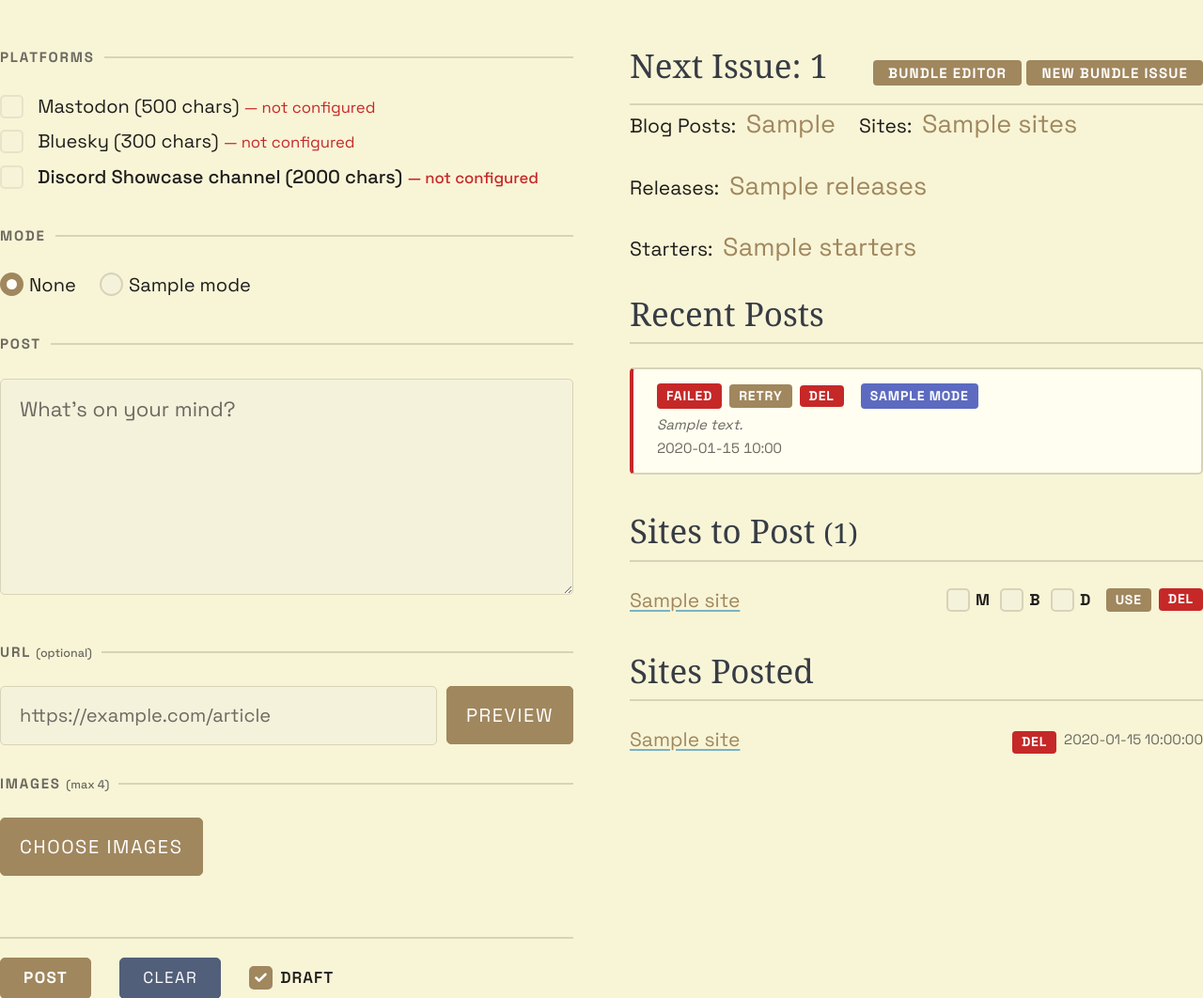
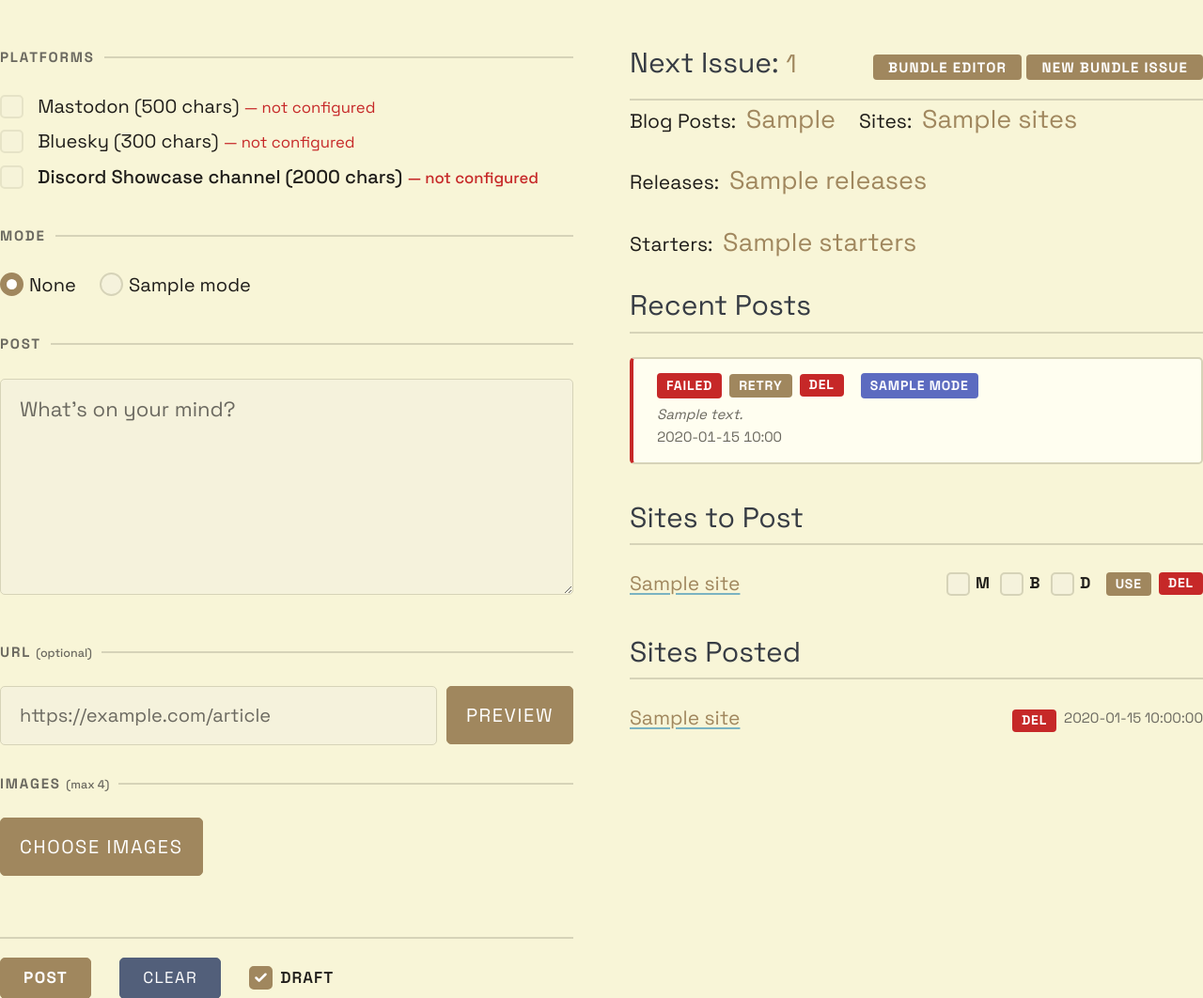
Before and after one commit to bobmonsour/social-posting, a Flask app: template templates/compose.html in a window 1280 px wide. Shown: the part 168-1230 px from the top of the page at 94% size. Run offline with Flask 3, Linux system fonts and the light colour scheme; the template is opened without the code that fills it: most values are stand-ins (such as "Sample title", 1, 10 or a date in 2020); some libraries are stand-ins or nearby versions; some web fonts are replaced.

Commit message:
Social links bundledb lookup, compose page UI tweaks
- Check bundledb AuthorSite for social links before scraping HTML
- CLEAR button resets BWE sidebar M/B/D checkboxes and scrolls to top
- Sidebar headings use body font at smaller size, issue number styled like counts
- Remove count from Sites to Post heading

Co-Authored-By: Claude Opus 4.6 <noreply@anthropic.com>

```diff
--- a/app.py
+++ b/app.py
@@ -584,12 +584,62 @@ def link_preview():
     })
 
 
+def _lookup_social_links_from_bundledb(site_url):
+    """Check bundledb for social links matching a site URL via AuthorSite.
+
+    Normalizes URLs (lowercase, strip trailing slash, strip www.) for matching.
+    Returns {"mastodon": "@user@instance", "bluesky": "@handle"} or None if no match.
+    """
+    from services.social_links import _url_to_mastodon_mention, _url_to_bluesky_mention
+
+    def _normalize(u):
+        u = u.lower().rstrip("/")
+        if not u.startswith(("http://", "https://")):
+            u = "https://" + u
+        from urllib.parse import urlparse
+        parsed = urlparse(u)
+        host = (parsed.hostname or "").lstrip("www.")
+        return f"{parsed.scheme}://{host}{parsed.path.rstrip('/')}"
+
+    normalized_site = _normalize(site_url)
+
+    try:
+        with open(_get_path("BUNDLEDB_PATH"), "r") as f:
+            data = json.load(f)
+    except Exception:
+        return None
+
+    for item in data:
+        author_site = item.get("AuthorSite", "")
+        if not author_site:
+            continue
+        if _normalize(author_site) == normalized_site:
+            sl = item.get("socialLinks", {})
+            mastodon_url = sl.get("mastodon", "")
+            bluesky_url = sl.get("bluesky", "")
+            if mastodon_url or bluesky_url:
+                result = {"mastodon": "", "bluesky": ""}
+                if mastodon_url:
+                    result["mastodon"] = _url_to_mastodon_mention(mastodon_url)
+                if bluesky_url:
+                    result["bluesky"] = _url_to_bluesky_mention(bluesky_url)
+                if result["mastodon"] or result["bluesky"]:
+                    return result
+
+    return None
+
+
 @app.route("/social-links", methods=["POST"])
 def social_links():
     data = request.get_json()
     url = data.get("url", "").strip() if data else ""
     if not url:
         return jsonify({"error": "No URL"}), 400
+    # Check bundledb first for existing social links via AuthorSite match
+    links = _lookup_social_links_from_bundledb(url)
+    if links:
+        return jsonify(links)
+    # Fall back to scraping the site's HTML
     links = extract_social_links(url)
     return jsonify(links)
 
--- a/static/css/style.css
+++ b/static/css/style.css
@@ -512,7 +512,8 @@ label:has(#cb-bluesky) {
 
 /* ===== Recent posts sidebar ===== */
 .recent-posts h2 {
-    font-size: 1.75rem;
+    font-family: var(--font-body);
+    font-size: 1.5rem;
     font-weight: 400;
     margin-bottom: 1.25rem;
     padding-bottom: 0.5rem;
@@ -631,7 +632,8 @@ label:has(#cb-bluesky) {
 
 /* ===== BWE queue sidebar ===== */
 .bwe-queue h2 {
-    font-size: 1.75rem;
+    font-family: var(--font-body);
+    font-size: 1.5rem;
     font-weight: 400;
     margin-top: 2rem;
     margin-bottom: 1.25rem;
@@ -756,7 +758,8 @@ label:has(#cb-bluesky) {
 
 /* ===== BWE posted sidebar ===== */
 .bwe-posted h2 {
-    font-size: 1.75rem;
+    font-family: var(--font-body);
+    font-size: 1.5rem;
     font-weight: 400;
     margin-top: 2rem;
     margin-bottom: 1.25rem;
@@ -814,7 +817,8 @@ label:has(#cb-bluesky) {
 }
 
 .latest-issue h2 {
-    font-size: 1.75rem;
+    font-family: var(--font-body);
+    font-size: 1.5rem;
     font-weight: 400;
     margin-bottom: 0.5rem;
     flex: 1;
@@ -848,7 +852,8 @@ label:has(#cb-bluesky) {
     margin-bottom: 1.5rem;
 }
 
-.issue-count-num {
+.issue-count-num,
+h2 .issue-count-num {
     color: var(--pico-primary);
     font-size: 1.35rem;
     font-weight: 400;
--- a/static/js/compose.js
+++ b/static/js/compose.js
@@ -643,9 +643,10 @@ document.addEventListener("DOMContentLoaded", () => {
         draftImages = [];
         renderImagePreviews();
 
-        // Clear BWE hidden fields
+        // Clear BWE hidden fields and sidebar checkboxes
         document.getElementById("bwe-site-name").value = "";
         document.getElementById("bwe-site-url").value = "";
+        document.querySelectorAll(".bwe-plat-cb").forEach(cb => cb.checked = false);
 
         // Reset draft checkbox
         cbDraft.checked = true;
@@ -653,6 +654,8 @@ document.addEventListener("DOMContentLoaded", () => {
         updatePlatformSections();
         updateCharCounters();
         updateMutualExclusivity();
+
+        window.scrollTo({ top: 0, behavior: "smooth" });
     });
 
     // --- Fetch social links and append @-mentions to per-platform textareas ---
--- a/templates/compose.html
+++ b/templates/compose.html
@@ -187,7 +187,7 @@
 {% if issue_counts %}
 <aside class="latest-issue">
     <div class="latest-issue-header">
-        <h2>Next Issue: <span>{{ issue_counts.issue_number }}</span></h2>
+        <h2>Next Issue: <span class="issue-count-num">{{ issue_counts.issue_number }}</span></h2>
         <span class="latest-issue-actions">
             <a href="/editor" class="btn-nav">Bundle Editor</a>
             <button type="button" class="btn-nav btn-create-post" id="btn-create-post"
@@ -251,7 +251,7 @@
 </aside>
 
 <aside class="bwe-queue">
-    <h2>Sites to Post <small>({{ bwe_to_post | length }})</small></h2>
+    <h2>Sites to Post</h2>
     {% if bwe_to_post %}
         {% for site in bwe_to_post %}
         <div class="bwe-queue-item">
```
Also changed, not shown: tests/test_history_routes.py (+64 -0 lines).
